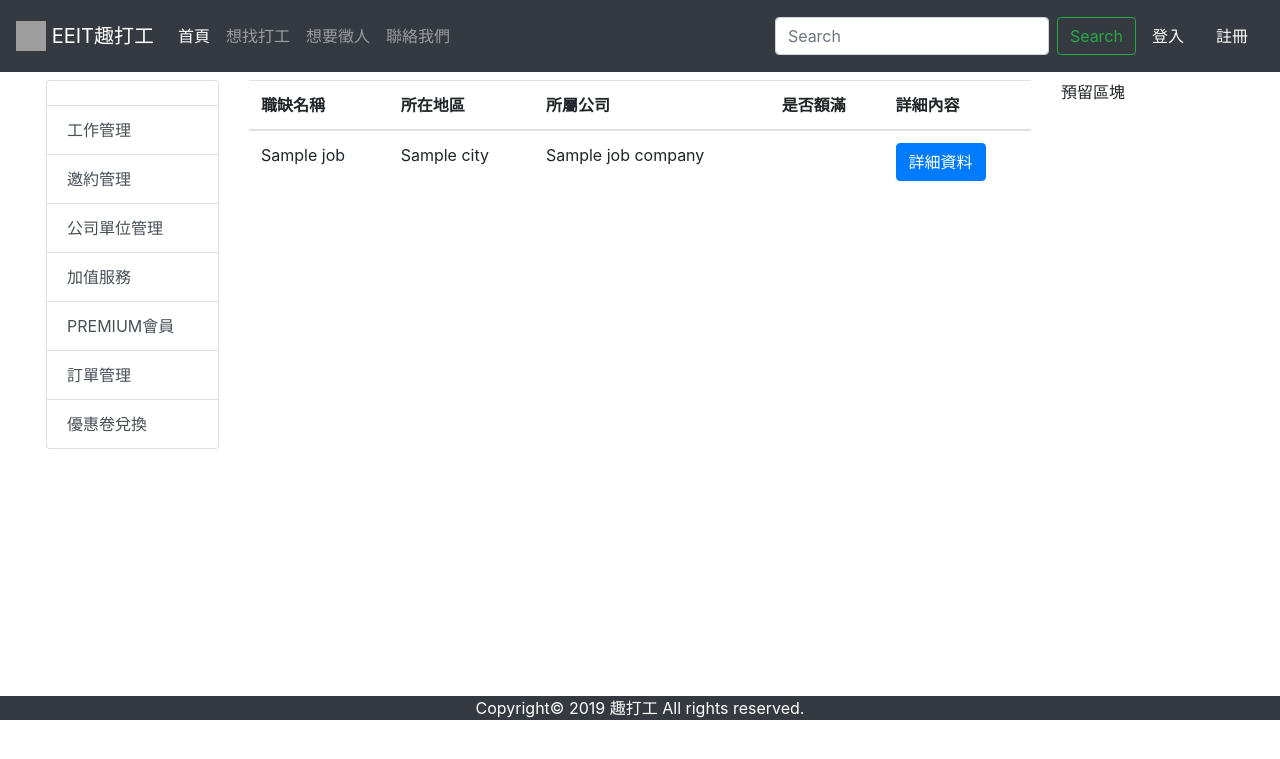
After one commit to EEIT10501/FinalProject, a Java web app: template FunWorkProject2019/src/main/webapp/WEB-INF/views/jobs.jsp in a window 1280 px wide. The commit adds this page. Shown: the top 759 px of the page. Run offline with Spring Boot 4, a stand-in JSP engine, Linux system fonts and the light colour scheme; the template is opened without the code that fills it: most values are stand-ins (such as "Sample title", 1, 10 or a date in 2020); the project's own start-up code is not run, and a stand-in starts its controllers and pages; some of the project's set-up classes (security, data sources, template engines, error pages and the like) are left out, and stand-ins take their place; grey boxes are pictures that could not be loaded.

Commit message:
新增Job頁面、Job控制器

```diff
--- a/FunWorkProject2019/src/main/webapp/WEB-INF/views/index.jsp
+++ b/FunWorkProject2019/src/main/webapp/WEB-INF/views/index.jsp
@@ -45,7 +45,7 @@
 				<li class="nav-item active"><a class="nav-link" href="">首頁
 						<span class="sr-only">(current)</span>
 				</a></li>
-				<li class="nav-item"><a class="nav-link" href="#">想找打工</a></li>
+				<li class="nav-item"><a class="nav-link" href="jobs">想找打工</a></li>
 				<li class="nav-item"><a class="nav-link" href="employerPortal">想要徵人</a>
 				</li>
 				<li class="nav-item"><a class="nav-link" href="#">聯絡我們</a></li>
--- /dev/null
+++ b/FunWorkProject2019/src/main/webapp/WEB-INF/views/jobs.jsp
@@ -0,0 +1,133 @@
+<%@ page language="java" contentType="text/html; charset=UTF-8"
+	pageEncoding="UTF-8"%>
+<%@ taglib prefix="c" uri="http://java.sun.com/jsp/jstl/core"%>
+<%@ taglib prefix="spring" uri="http://www.springframework.org/tags"%>
+<!DOCTYPE html>
+<html>
+<head>
+<meta charset="UTF-8">
+<meta name="viewport" content="width=device-width, initial-scale=1.0">
+<link rel="stylesheet"
+	href="https://stackpath.bootstrapcdn.com/bootstrap/4.3.1/css/bootstrap.min.css"
+	integrity="sha384-ggOyR0iXCbMQv3Xipma34MD+dH/1fQ784/j6cY/iJTQUOhcWr7x9JvoRxT2MZw1T"
+	crossorigin="anonymous">
+<!-- <link rel="stylesheet" href="/eeit105finalterm/css/bootstrap.min.css"> -->
+<title>找工作</title>
+</head>
+<style>
+.card-text-size {
+	font-size: 14px;
+}
+
+.footerbackground {
+	background: #343a40;
+	color: white;
+}
+
+.nav-item:hover {
+	background-color: gray;
+	border-radius: 15px;
+}
+
+.asideblock {
+	height: 600px;
+}
+</style>
+<body>
+	<nav class="navbar navbar-expand-lg fixed-top navbar-dark bg-dark">
+		<a class="navbar-brand" href="#"> <img
+			src="/FunWorkProject2019/image/LOGO.jpg" width="30" height="30"
+			class="d-inline-block align-top"> EEIT趣打工
+		</a>
+		<button class="navbar-toggler" type="button" data-toggle="collapse"
+			data-target="#navbarTogglerDemo03"
+			aria-controls="navbarTogglerDemo03" aria-expanded="false"
+			aria-label="Toggle navigation">
+			<span class="navbar-toggler-icon"></span>
+		</button>
+		<div class="collapse navbar-collapse" id="navbarTogglerDemo03">
+			<ul class="navbar-nav mr-auto">
+				<li class="nav-item active"><a class="nav-link"
+					href="/FunWorkProject2019/">首頁 <span class="sr-only">(current)</span></a>
+				</li>
+				<li class="nav-item"><a class="nav-link" href="jobs">想找打工</a></li>
+				<li class="nav-item"><a class="nav-link" href="#">想要徵人</a></li>
+				<li class="nav-item"><a class="nav-link" href="#">聯絡我們</a></li>
+			</ul>
+			<form class="form-inline">
+				<input class="form-control mr-sm-2" type="search"
+					placeholder="Search" aria-label="Search">
+				<button class="btn btn-outline-success my-2 my-sm-0" type="submit">Search</button>
+			</form>
+			<span class="navbar-text"> <a class="nav-link" href="#">登入</a>
+			</span> <span class="navbar-text"> <a class="nav-link" href="#">註冊</a>
+			</span>
+		</div>
+	</nav>
+	<div style="height: 4rem"></div>
+	<div class="container-fluid">
+		<div class="row m-3 justify-content-around">
+			<div class="col-sm-2 asideblock">
+				<div class="list-group">
+					<a href="#" class="list-group-item list-group-item-action"></a> <a
+						href="#" class="list-group-item list-group-item-action">工作管理</a> <a
+						href="#" class="list-group-item list-group-item-action">邀約管理</a> <a
+						href="#" class="list-group-item list-group-item-action">公司單位管理</a>
+					<a href="#" class="list-group-item list-group-item-action">加值服務</a>
+					<a href="#" class="list-group-item list-group-item-action">PREMIUM會員</a>
+					<a href="#" class="list-group-item list-group-item-action">訂單管理</a>
+					<a href="#" class="list-group-item list-group-item-action">優惠卷兌換</a>
+				</div>
+			</div>
+			<div class="col-sm-8">
+				<!--             程式寫在這 -->
+				<table class="table table-hover">
+					<thead>
+						<tr>
+							<th>職缺名稱</th>
+							<th>所在地區</th>
+							<th>所屬公司</th>
+							<th>是否額滿</th>
+							<th>詳細內容</th>
+						</tr>
+					</thead>
+					<tbody>
+						<c:forEach var="job" items="${jobs}">
+							<tr>
+								<td>${job.title}</td>
+								<td>${job.city.cityName}</td>
+								<td>${job.jobCompany.name}</td>
+								<td>${job.isFilled}</td>
+								<td><a href='<spring:url value="job?id=${job.jobId}"/>'
+									class="btn btn-primary"> <span
+										class="glyphicon-info-sigh glyphicon"></span> 詳細資料
+								</a></td>
+							</tr>
+						</c:forEach>
+					</tbody>
+				</table>
+
+			</div>
+			<div class="col-sm-2">預留區塊</div>
+		</div>
+	</div>
+
+	<div class="container-fluid">
+		<div class="row no-gutter footerbackground">
+			<div class="col text-center">Copyright© 2019 趣打工 All rights
+				reserved.</div>
+		</div>
+	</div>
+	<script src="https://code.jquery.com/jquery-3.3.1.js"
+		integrity="sha256-2Kok7MbOyxpgUVvAk/HJ2jigOSYS2auK4Pfzbm7uH60="
+		crossorigin="anonymous"></script>
+	<script
+		src="https://cdnjs.cloudflare.com/ajax/libs/popper.js/1.14.7/umd/popper.min.js"
+		integrity="sha384-UO2eT0CpHqdSJQ6hJty5KVphtPhzWj9WO1clHTMGa3JDZwrnQq4sF86dIHNDz0W1"
+		crossorigin="anonymous"></script>
+	<script
+		src="https://stackpath.bootstrapcdn.com/bootstrap/4.3.1/js/bootstrap.min.js"
+		integrity="sha384-JjSmVgyd0p3pXB1rRibZUAYoIIy6OrQ6VrjIEaFf/nJGzIxFDsf4x0xIM+B07jRM"
+		crossorigin="anonymous"></script>
+</body>
+</html>
--- a/FunWorkProject2019/src/main/webapp/WEB-INF/views/pages/indexTest.jsp
+++ b/FunWorkProject2019/src/main/webapp/WEB-INF/views/pages/indexTest.jsp
@@ -7,8 +7,7 @@
 <meta name="viewport" content="width=device-width, initial-scale=1.0">
 <title>首頁</title>
 <!-- <link rel="stylesheet" href="/eeit105finalterm/css/bootstrap.min.css"> -->
-<link rel="stylesheet" href="${pageContext.request.contextPath}/css/login.css" type="text/css">
-<%-- <link rel="stylesheet" href="${pageContext.request.contextPath}/css/topNavBar.css" type="text/css"> --%>
+
 <link rel="stylesheet" href="https://stackpath.bootstrapcdn.com/bootstrap/4.3.1/css/bootstrap.min.css" integrity="sha384-ggOyR0iXCbMQv3Xipma34MD+dH/1fQ784/j6cY/iJTQUOhcWr7x9JvoRxT2MZw1T" crossorigin="anonymous">
 </head>
 <style>
```
Also changed, not shown: FunWorkProject2019/src/main/java/com/funwork/controller/JobController.java (added, +35 -0 lines), 1 other file.
